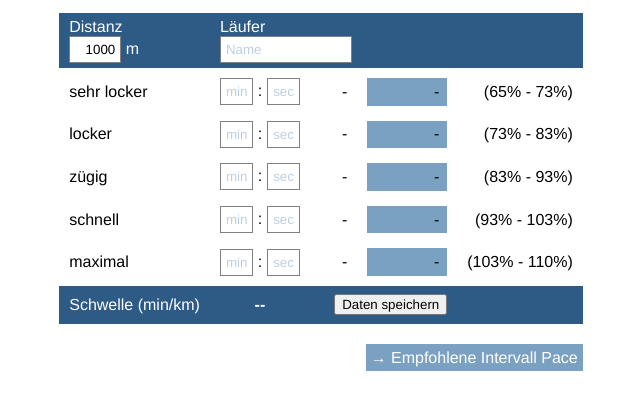
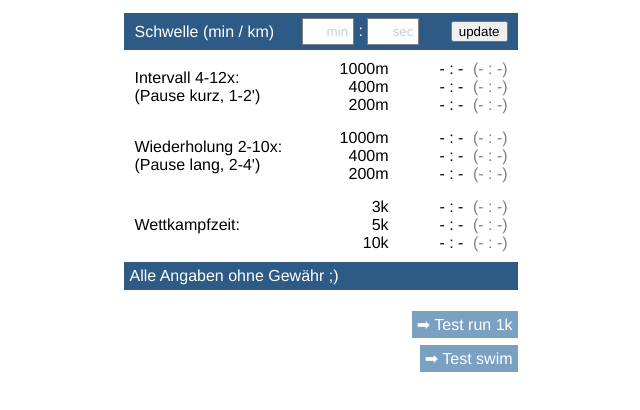
Before and after one commit to Walibu/runForm, a plain HTML site: page index.html in a window 1280 px wide. Shown: the whole page, without its empty margins (319-959 px from the left). Drawn offline with Linux system fonts and the light colour scheme.

Commit message:
renamed and add new folder for swim tests

```diff
--- a/index.html
+++ b/index.html
@@ -3,90 +3,91 @@
 <head>
 <meta http-equiv="Content-Type" content="text/html; charset=utf-8" />
 <meta name="viewport" content="width=device-width, initial-scale=1" />
-<link rel="shortcut icon" type="image/png" href="favicon-96x96.png" />
-<link rel="apple-touch-icon" href="apple-touch-icon-76x76.png" />
 <script type="text/javascript" src="code.js"></script>
 <link rel="stylesheet" type="text/css" href="style.css" />
 </head>
 
-<body onload="initValues()">
+<body onload="init()">
+
 <table>
 <tr class="row-header">
-    <td class="col-1">Distanz<br />
-        <input type="number" name="distance" min="500" max="2000" onchange="calc()" /> m
+    <td class="col-1">
+        Schwelle (min / km)
     </td>
-    <td class="col-3" colspan="3">
-        <div class="name-input">
-            Läufer<br />
-            <input type="text" name="identity" placeholder="Name" />
-        </div>
+    <td class="col-2" colspan="2">
+        <input type="number" name="ts-min" placeholder="min" onchange="calculate()" /> :
+        <input type="number" name="ts-sec" placeholder="sec" onchange="calculate()" />
     </td>
     <td class="col-4">
-        <span id="userList">
-            Gespeicherte Daten<br />
-            <select id="userchoice" name="identityList" onchange="changeName()" onclick="changeName()">
-            </select>
-        </span>
+        <button id="update-button" onclick="calculate()">update</button>
     </td>
 </tr>
 <tr class="row-time">
-    <td class="col-1">sehr locker</td>
+    <td class="col-1">Intervall 4-12x:
+        <div>(Pause kurz, 1-2')</div>
+    </td>
     <td class="col-2">
-        <input type="number" name="veryeasy-min" min="2" max="10" placeholder="min" onchange="calc()" /> :
-        <input type="number" name="veryeasy-sec" min="0" max="60" placeholder="sec" onchange="calc()" />
+        <div>1000m</div>
+        <div> 400m</div>
+        <div> 200m</div>
     </td>
-    <td class="col-5"><div id="veryeasy-pace">-</div></td>
-    <td class="col-3"><div class="part-result" id="veryeasy-per">-</div></td>
-    <td class="col-4"> (65% - 73%)</td>
-</tr><tr class="row-time">
-    <td class="col-1">locker</td>
+    <td class="col-3">
+    </td>
+    <td class="col-4">
+        <div id="_1000int" class="suggest">--</div>
+        <div id="_400int" class="suggest">--</div>
+        <div id="_200int" class="suggest">--</div>
+    </td>
+</tr>
+<tr class="row-time">
+    <td class="col-1">Wiederholung 2-10x:
+        <div>(Pause lang, 2-4')</div>
+    </td>
     <td class="col-2">
-        <input type="number" name="easy-min" min="2" max="10" placeholder="min" onchange="calc()" /> :
-        <input type="number" name="easy-sec" min="0" max="60" placeholder="sec" onchange="calc()" />
+        <div>1000m</div>
+        <div> 400m</div>
+        <div> 200m</div>
     </td>
-    <td class="col-5"><div id="easy-pace">-</div></td>
-    <td class="col-3"><div class="part-result" id="easy-per">-</div></td>
-    <td class="col-4"> (73% - 83%)</td>
-</tr><tr class="row-time">
-    <td class="col-1">zügig</td>
+    <td class="col-3">
+    </td>
+    <td class="col-4">
+        <div id="_1000rep" class="suggest">--</div>
+        <div id="_400rep" class="suggest">--</div>
+        <div id="_200rep" class="suggest">--</div>
+    </td>
+</tr>
+<tr class="row-time">
+    <td class="col-1">Wettkampfzeit:</td>
     <td class="col-2">
-        <input type="number" name="moderate-min" min="2" max="10" placeholder="min" onchange="calc()" /> :
-        <input type="number" name="moderate-sec" min="0" max="60" placeholder="sec" onchange="calc()" />
+        <div>3k</div>
+        <div>5k</div>
+        <div>10k</div>
     </td>
-    <td class="col-5"><div id="moderate-pace">-</div></td>
-    <td class="col-3"><div class="part-result" id="moderate-per">-</div></td>
-    <td class="col-4"> (83% - 93%)</td>
-</tr><tr class="row-time">
-    <td class="col-1">schnell</td>
-    <td class="col-2">
-        <input type="number" name="fast-min" min="2" max="10" placeholder="min" onchange="calc()" /> :
-        <input type="number" name="fast-sec" min="0" max="60" placeholder="sec" onchange="calc()" />
+    <td class="col-3">
     </td>
-    <td class="col-5"><div id="fast-pace">-</div></td>
-    <td class="col-3"><div class="part-result" id="fast-per">-</div></td>
-    <td class="col-4"> (93% - 103%)</td>
-</tr><tr class="row-time">
-    <td class="col-1">maximal</td>
-    <td class="col-2">
-        <input type="number" name="maxspeed-min" min="2" max="10" placeholder="min" onchange="calc()" /> :
-        <input type="number" name="maxspeed-sec" min="0" max="60" placeholder="sec" onchange="calc()" />
+    <td class="col-4">
+        <div id="_3kPB" class="suggest">--</div>
+        <div id="_5kPB" class="suggest">--</div>
+        <div id="_10kPB" class="suggest">--</div>
     </td>
-    <td class="col-5"><div id="maxspeed-pace">-</div></td>
-    <td class="col-3"><div class="part-result" id="maxspeed-per">-</div></td>
-    <td class="col-4"> (103% - 110%)</td>
 </tr>
 <tr class="row-result">
-    <td class="col-1">Schwelle (min/km)</td>
-    <td class="col-2"><div id="threshold">--</div></td>
-    <td class="col-3" colspan="2"><button id="savebutton" onclick="saveUserData()">Daten speichern</button></td>
-    <td class="col-4"><button id="deletebutton" onclick="deleteUserData()">löschen</button></td>
+    <td colspan="4">
+    Alle Angaben ohne Gewähr ;)
+    </td>
 </tr>
 <tr><td></td></tr>
 <tr>
-    <td colspan="5">
-        <!--<a href="./index.html" download="lauftest.html">Download</a><br />-->
-        <div id="navigation_1" class="back-forward-link">
-            <a id="linktrainpace" href="./trainingspace.html"> &rarr; Empfohlene Intervall Pace</a>
+    <td colspan="4">
+        <div class="back-forward-link">
+            <a id="linkback" href="./test1k.html"> &#10145; Test run 1k</a>
+        </div>
+    </td>
+</tr>
+<tr>
+    <td colspan="4">
+        <div class="back-forward-link">
+            <a id="linkback" href="./swim/index.html"> &#10145; Test swim</a>
         </div>
     </td>
 </tr>
--- /dev/null
+++ b/swim/style.css
@@ -0,0 +1,99 @@
+
+
+* {
+    font-family: Helvetica;
+}
+table {
+    border-collapse: collapse;
+    margin: 0 auto;
+}
+tr {
+    border: 5px white solid;
+}
+td {
+    padding: 5px;
+}
+input {
+    border-radius: 0;
+    padding: 5px;
+    border: 1px solid grey
+}
+input[type="number"]::-webkit-outer-spin-button,
+input[type="number"]::-webkit-inner-spin-button {
+    -webkit-appearance: none;
+    margin: 0;
+}
+input[type="number"] {
+    -moz-appearance: textfield;
+    width: 3em;
+    text-align: right;
+}
+input::-webkit-input-placeholder {
+    opacity: 0.5;
+    color: #7ba1c2;
+}
+input::-moz-placeholder {
+    opacity: 0.5;
+    color: #7ba1c2;
+}
+.name-input {
+    text-align: left;
+}
+.name-input input {
+    width: 9em;
+}
+.row-time input {
+    width: 1.6em;
+}
+.row-header, .row-time, .row-result {
+    padding: 1em;
+}
+.row-header {
+    background-color: #2d5b85;
+    color: white;
+}
+.row-time {
+}
+.row-result {
+    background-color: #2d5b85;
+    color: white;
+}
+.col-1, .col-2, .col-3, .col-4, .col-5 {
+    padding: 5px 10px;
+    white-space: nowrap;
+}
+.row-time .col-5 {
+    padding-left: 2em;
+}
+.col-2, .col-3, .col-4, .col-5 {
+    text-align: right;
+}
+.part-result {
+    width: 4em;
+    padding: 0.3em 0.5em;
+    text-align: right;
+    background-color: #7ba1c2;
+}
+#threshold {
+    font-weight: bold;
+    text-align: center;
+    padding: 0.3em 0.5em;
+}
+#linktrainpace, #linkback {
+    background-color: #7ba1c2;
+    text-decoration: none;
+    padding: 5px;
+    margin: 25px -5px 0 0;
+    color: white;
+}
+#linktrainpace:hover, #linkback:hover {
+    background-color: #2d5b85;
+    color: white;
+}
+.back-forward-link {
+    text-align: right;
+}
+.suggest span {
+    padding-left: 5px;
+    color: grey;
+}
```
Also changed, not shown: swim/index.html (renamed from trainingspace.html, +1 -40 lines), test1k.html (added, +95 -0 lines).
